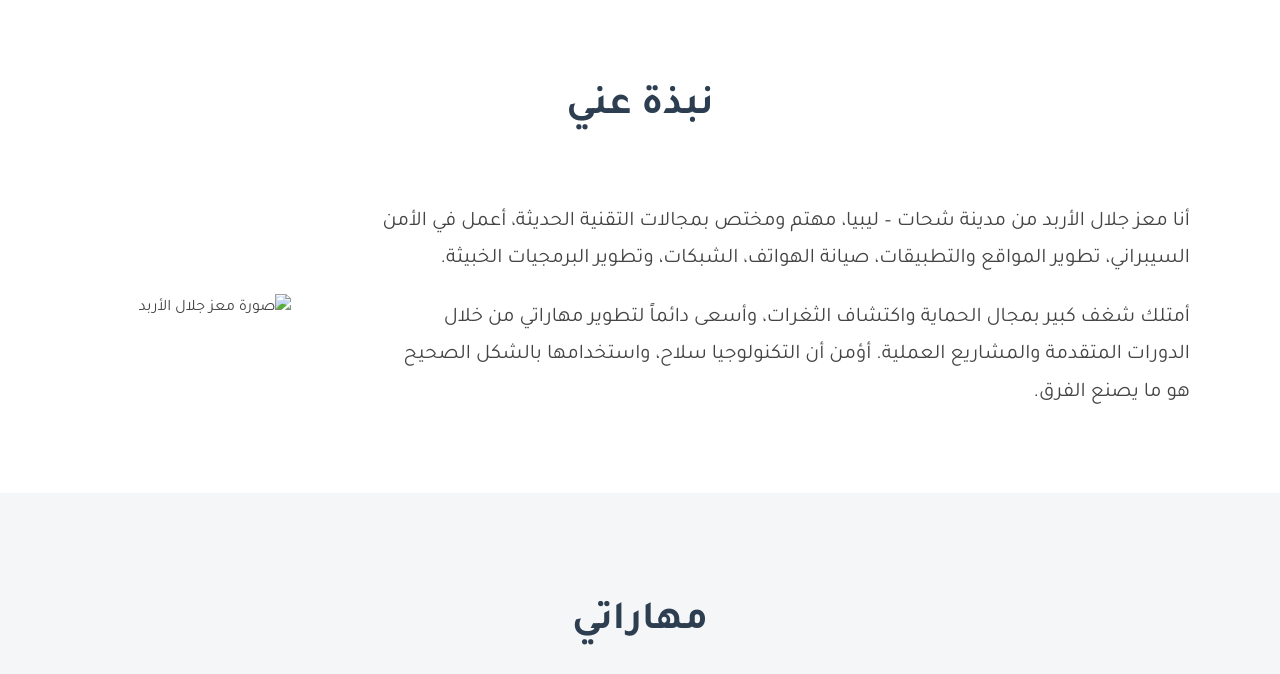
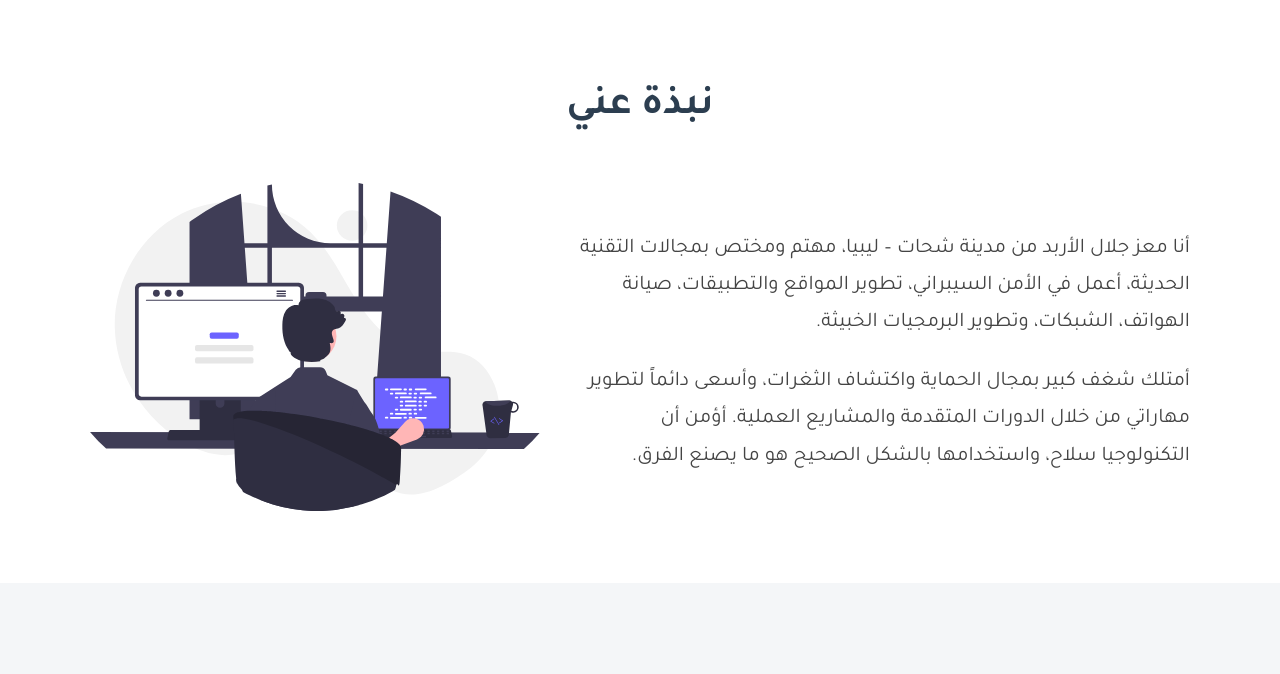
Before and after one commit to moez72/moez, a plain HTML site: page index.html in a window 1280 px wide. Shown: the part 633-1307 px from the top of the page. Drawn offline with Linux system fonts and the light colour scheme.

Commit message:
Add files via upload

```diff
--- a/index.html
+++ b/index.html
@@ -4,6 +4,7 @@
     <meta charset="UTF-8">
     <meta name="viewport" content="width=device-width, initial-scale=1.0">
     <title>معز جلال الأربد - التقنية الحديثة</title>
+    <link rel="stylesheet" href="https://cdnjs.cloudflare.com/ajax/libs/font-awesome/6.0.0-beta3/css/all.min.css">
     <style>
         @import url('https://fonts.googleapis.com/css2?family=Tajawal:wght@400;700&display=swap');
 
@@ -161,7 +162,7 @@
             }
         }
     </style>
-    <link rel="stylesheet" href="https://cdnjs.cloudflare.com/ajax/libs/font-awesome/6.0.0-beta3/css/all.min.css">
+
 </head>
 <body>
 
@@ -183,7 +184,7 @@
                     <p>أمتلك شغف كبير بمجال الحماية واكتشاف الثغرات، وأسعى دائماً لتطوير مهاراتي من خلال الدورات المتقدمة والمشاريع العملية. أؤمن أن التكنولوجيا سلاح، واستخدامها بالشكل الصحيح هو ما يصنع الفرق.</p>
                 </div>
                 <div class="about-image">
-                    <img src="file:///C:/Users/Administrator/Downloads/undraw_programming_65t2.svg" alt="صورة معز جلال الأربد" class="profile-img">
+                    <img src="undraw_programming_65t2.svg" alt="صورة معز جلال الأربد" class="profile-img">
                 </div>
             </div>
         </div>
```
Also changed, not shown: undraw_programming_65t2.svg (added).
